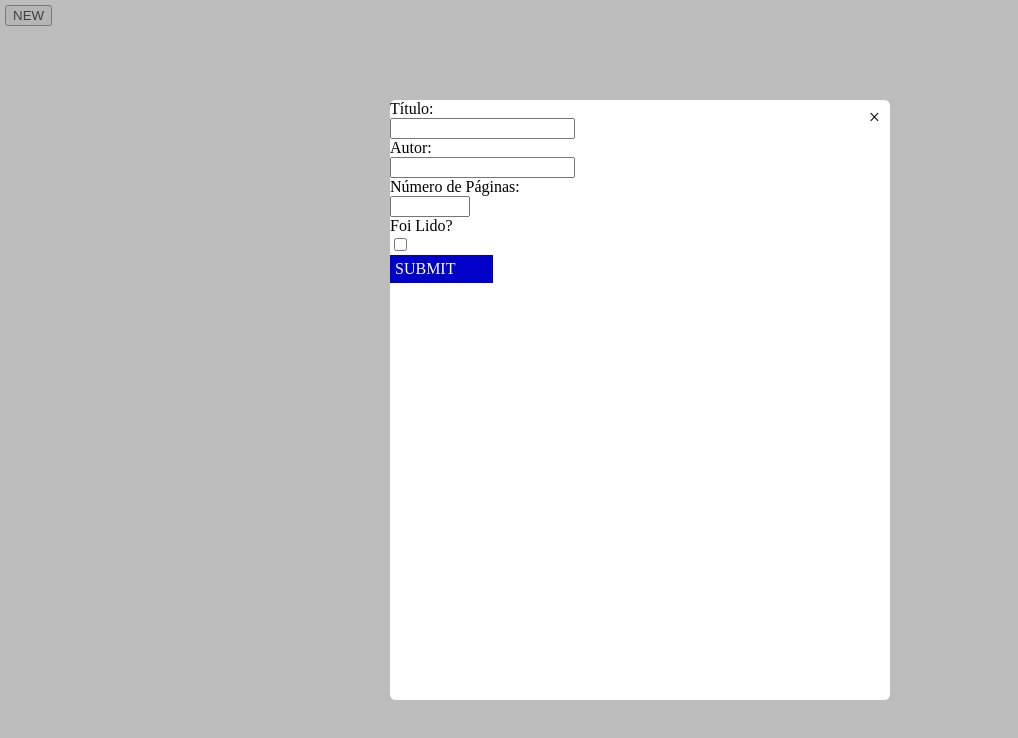
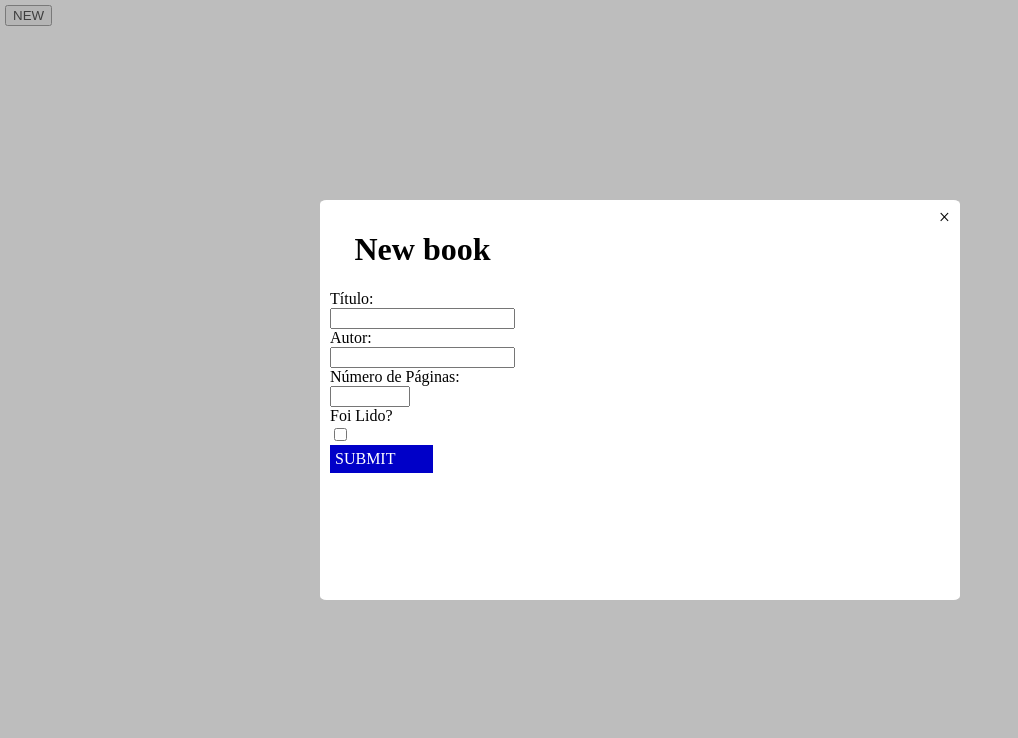
Before and after one commit to Jao42/webLibrary, a plain HTML site: page index.html in a window 1280 px wide. Both pictures are taken after a click on the button "NEW". Shown: the whole page, without its empty margins (0-1018 px from the left). Drawn offline with Linux system fonts and the light colour scheme.

Commit message:
transition modal

```diff
--- a/index.html
+++ b/index.html
@@ -10,6 +10,7 @@
   <div class="modal">
     <div class="modal-content">
       <form>
+        <h1>New book</h1>
         <label for="title">Título: </label><br>
           <input name="title" type="text" maxlength="40"/><br>
         <label for="author">Autor: </label><br>
--- a/script.js
+++ b/script.js
@@ -8,16 +8,16 @@ class Book {
   }
 }
 
-function addListenerReadButton(readButton, readOption, Book){
+function addListenerReadButton(readButton, readButtonText, Book){
   readButton.addEventListener('click', () => {
     index = library.indexOf(Book)
-    if (readOption.textContent === 'YES') {
+    if (readButtonText.textContent === 'YES') {
       library[index]['Readed'] = 'NO';
-      readOption.textContent = 'NO';
+      readButtonText.textContent = 'NO';
     }
     else {
       library[library.indexOf(Book)]['Readed'] = 'YES';
-      readOption.textContent = 'YES';
+      readButtonText.textContent = 'YES';
 
       }
 
@@ -131,13 +131,13 @@ const campos = document.querySelectorAll('input[type]');
 persistence()
 
 newBookButton.addEventListener('click', () => {
-  modal.style.display = 'grid';
-  modalContent.style.display = 'flex';
+  modal.classList.toggle('modal-active')
+  modalContent.classList.toggle('modal-content-active')
 })
 
 closeModal.addEventListener('click', () => {
-  modal.style.display = 'none';
-  modalContent.style.display = 'none';
+  modal.classList.toggle('modal-active')
+  modalContent.classList.toggle('modal-content-active')
   form.reset();
 })
 
--- a/style.css
+++ b/style.css
@@ -53,22 +53,40 @@ body {
 
 .modal {
   position: fixed;
-  display: none;
+  visibility: hidden;
+  opacity: 0;
+
   width: 100%;
   height: 100%;
   background-color: rgba(125, 125, 125, 0.5);
   place-items: center;
   z-index: 99999;
+  transition: opacity 0.2s;
+}
+
+.modal-active {
+  display: grid !important;
+  visibility: visible;
+  opacity: 1 !important;
+
+
 }
 
 
+
 .modal-content {
-  display: none;
+  visibility: hidden;
   position: relative;
-  width: 500px;
-  height: 600px;
+  width: 50%;
+  height: 50%;
   background-color: white;
   border-radius: 1%;
+}
+
+.modal-content-active {
+  display: flex !important;
+  visibility: visible;
+
 }
 
 /* ----- buttons styles -----  */
@@ -103,3 +121,16 @@ button {
   background-color: rgba(0, 0, 200, 0.8);
 
 }
+
+
+form {
+
+padding: 10px;
+
+}
+
+form > h1{
+
+text-align: center;
+
+}
```
